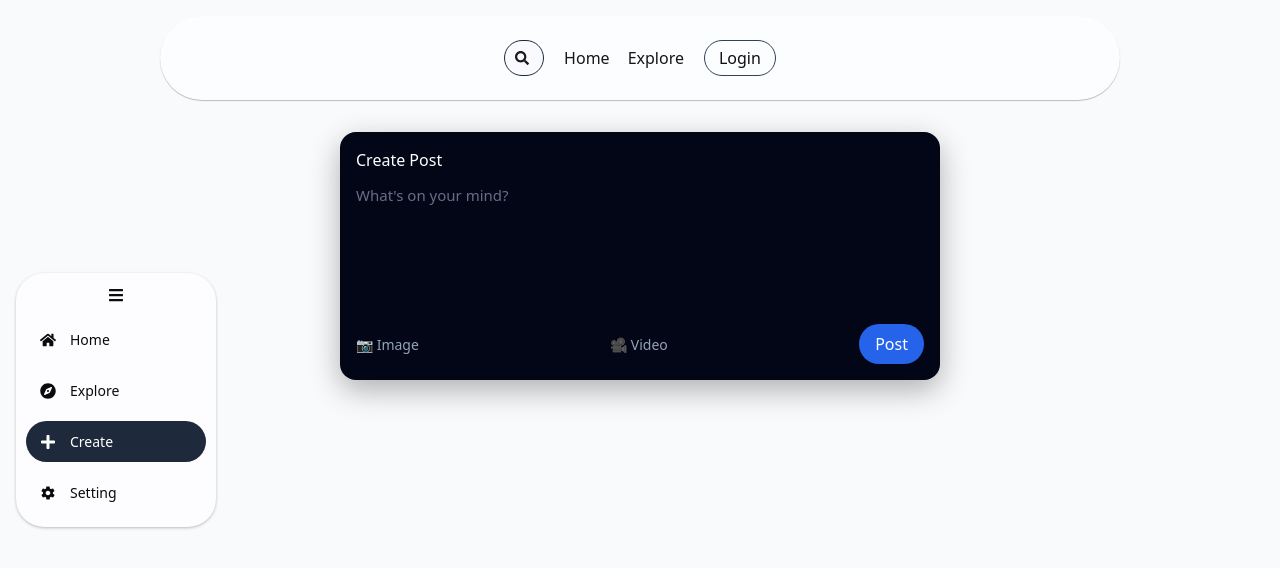
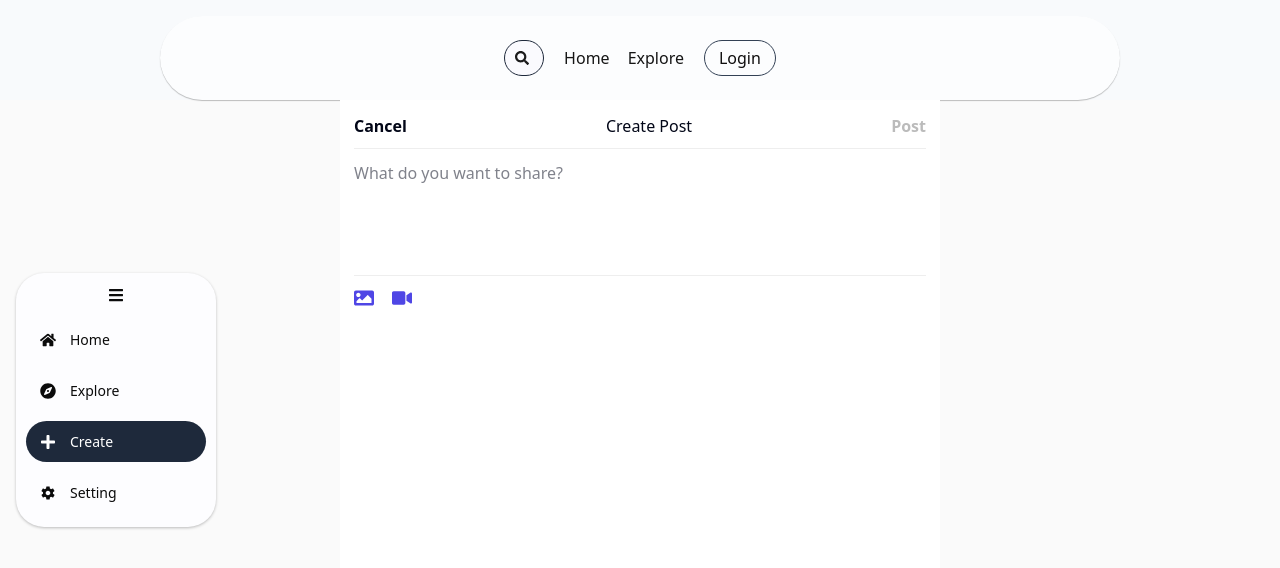
Before and after one commit to ankit-kr-maurya-82/social_media_app, a React (Vite) app in the folder fronted/: page /create in a window 1280 px wide. Shown: the top 568 px of the page. Built offline with nearby package versions, Linux system fonts and the light colour scheme.

Commit message:
ui change of createpage

```diff
--- a/fronted/src/pages/CSS/CreatePost.css
+++ b/fronted/src/pages/CSS/CreatePost.css
@@ -1,73 +1,69 @@
-.create-post-page {
+.create-wrapper {
+  min-height: 100vh;
+  background: #fafafa;
   display: flex;
   justify-content: center;
-  padding: 32px 16px;
 }
 
-.create-post-card {
+.create-box {
   width: 100%;
   max-width: 600px;
-  background: #020617;
-  border-radius: 16px;
-  padding: 16px;
-  box-shadow: 0 10px 30px rgba(0,0,0,0.3);
+  background: white;
+  padding: 14px;
 }
 
-.create-post-card h2 {
-  color: white;
-  margin-bottom: 12px;
+/* Header */
+.create-header {
+  display: flex;
+  justify-content: space-between;
+  align-items: center;
+  padding-bottom: 10px;
+  border-bottom: 1px solid #eee;
+}
+
+.create-header button {
+  background: none;
+  border: none;
+  font-weight: 600;
+  cursor: pointer;
+}
+
+.post-btn {
+  color: #4f46e5;
+}
+
+.post-btn:disabled {
+  color: #bbb;
 }
 
 /* Textarea */
-.create-post-card textarea {
+textarea {
   width: 100%;
-  min-height: 120px;
-  background: transparent;
   border: none;
   outline: none;
   resize: none;
-  color: #cbd5f5;
-  font-size: 15px;
-  line-height: 1.5;
+  min-height: 120px;
+  font-size: 16px;
+  padding: 12px 0;
 }
 
-/* Preview */
-.preview {
-  margin-top: 12px;
+/* Media */
+.media-preview {
+  width: 100%;
   border-radius: 12px;
-  overflow: hidden;
+  margin-top: 10px;
 }
 
-.preview img,
-.preview video {
-  width: 100%;
-  max-height: 400px;
-  object-fit: cover;
+/* Toolbar */
+.create-toolbar {
+  display: flex;
+  gap: 18px;
+  padding-top: 12px;
+  border-top: 1px solid #eee;
 }
 
-/* Actions */
-.create-actions {
-  display: flex;
-  align-items: center;
-  justify-content: space-between;
-  margin-top: 14px;
+.create-toolbar label {
+  cursor: pointer;
+  font-size: 20px;
+  color: #4f46e5;
 }
-
-.create-actions label {
-  cursor: pointer;
-  font-size: 14px;
-  color: #94a3b8;
-}
-
-.create-actions button {
-  background: #2563eb;
-  border: none;
-  color: white;
-  padding: 8px 16px;
-  border-radius: 999px;
-  cursor: pointer;
-}
-
-.create-actions button:hover {
-  background: #1d4ed8;
-}
--- a/fronted/src/pages/CreatePost.jsx
+++ b/fronted/src/pages/CreatePost.jsx
@@ -1,5 +1,6 @@
 import React, { useState } from "react";
 import { useNavigate } from "react-router-dom";
+import { FaImage, FaVideo } from "react-icons/fa";
 import "./CSS/CreatePost.css";
 
 const CreatePost = () => {
@@ -20,57 +21,50 @@ const CreatePost = () => {
 
   const handleSubmit = () => {
     if (!content.trim() && !image && !video) return;
-
-    // 🔥 backend later
-    console.log({
-      content,
-      image,
-      video,
-    });
-
     navigate("/");
   };
 
   return (
-    <div className="create-post-page">
-      <div className="create-post-card">
+    <div className="create-wrapper">
+      <div className="create-box">
 
-        <h2>Create Post</h2>
+        {/* Header */}
+        <div className="create-header">
+          <button onClick={() => navigate(-1)}>Cancel</button>
+          <span>Create Post</span>
+          <button
+            className="post-btn"
+            disabled={!content.trim() && !image && !video}
+            onClick={handleSubmit}
+          >
+            Post
+          </button>
+        </div>
 
         {/* Text */}
         <textarea
-          placeholder="What's on your mind?"
+          placeholder="What do you want to share?"
           value={content}
           onChange={(e) => setContent(e.target.value)}
         />
 
-        {/* Preview */}
-        {image && (
-          <div className="preview">
-            <img src={image} alt="preview" />
-          </div>
-        )}
+        {/* Media */}
+        {image && <img src={image} className="media-preview" />}
+        {video && <video src={video} className="media-preview" controls />}
 
-        {video && (
-          <div className="preview">
-            <video src={video} controls />
-          </div>
-        )}
-
-        {/* Actions */}
-        <div className="create-actions">
+        {/* Bottom Actions */}
+        <div className="create-toolbar">
           <label>
-            📷 Image
-            <input type="file" accept="image/*" hidden onChange={handleImageChange} />
+            <FaImage />
+            <input hidden type="file" accept="image/*" onChange={handleImageChange} />
           </label>
 
           <label>
-            🎥 Video
-            <input type="file" accept="video/*" hidden onChange={handleVideoChange} />
+            <FaVideo />
+            <input hidden type="file" accept="video/*" onChange={handleVideoChange} />
           </label>
+        </div>
 
-          <button onClick={handleSubmit}>Post</button>
-        </div>
       </div>
     </div>
   );
```
